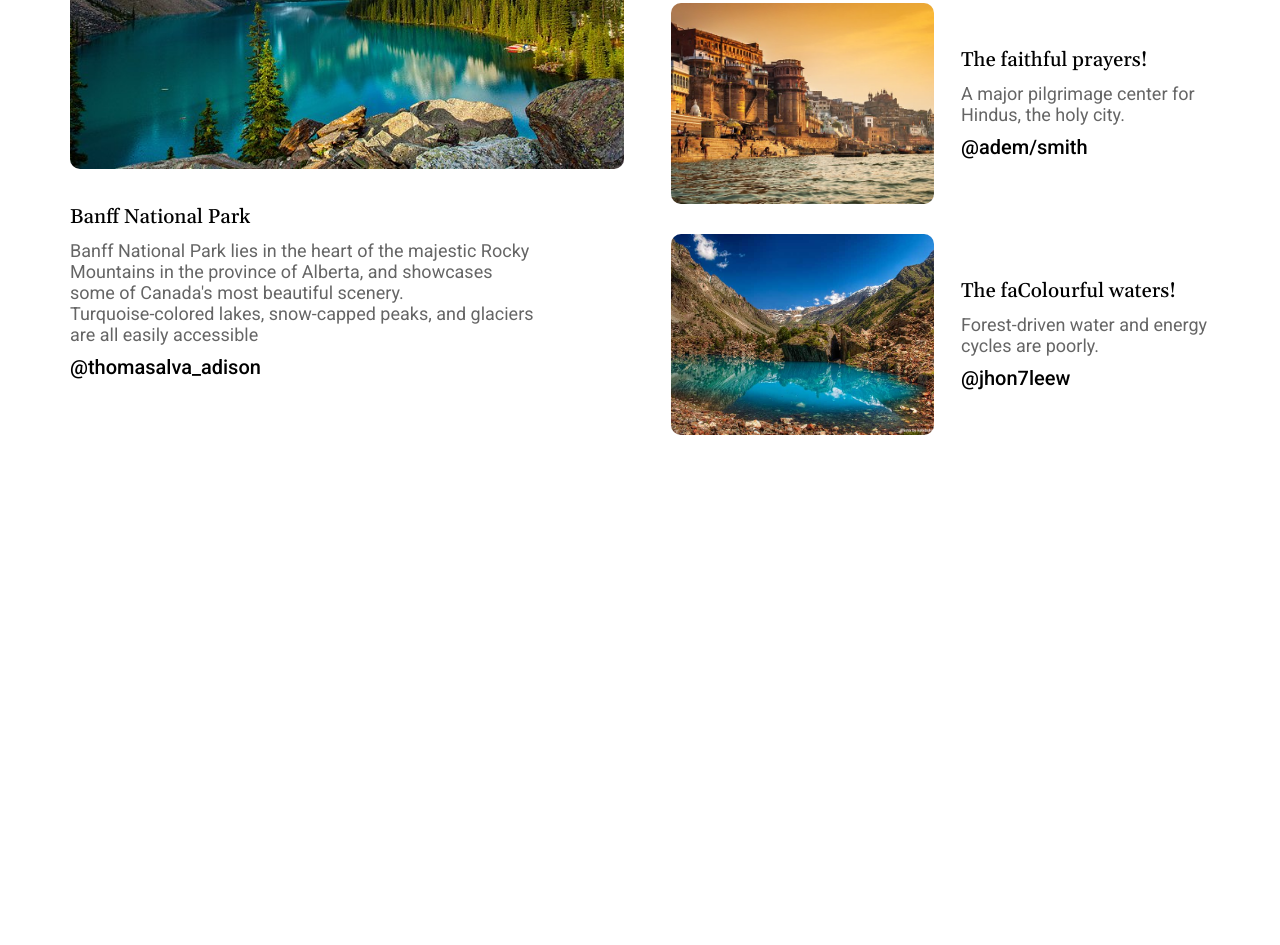
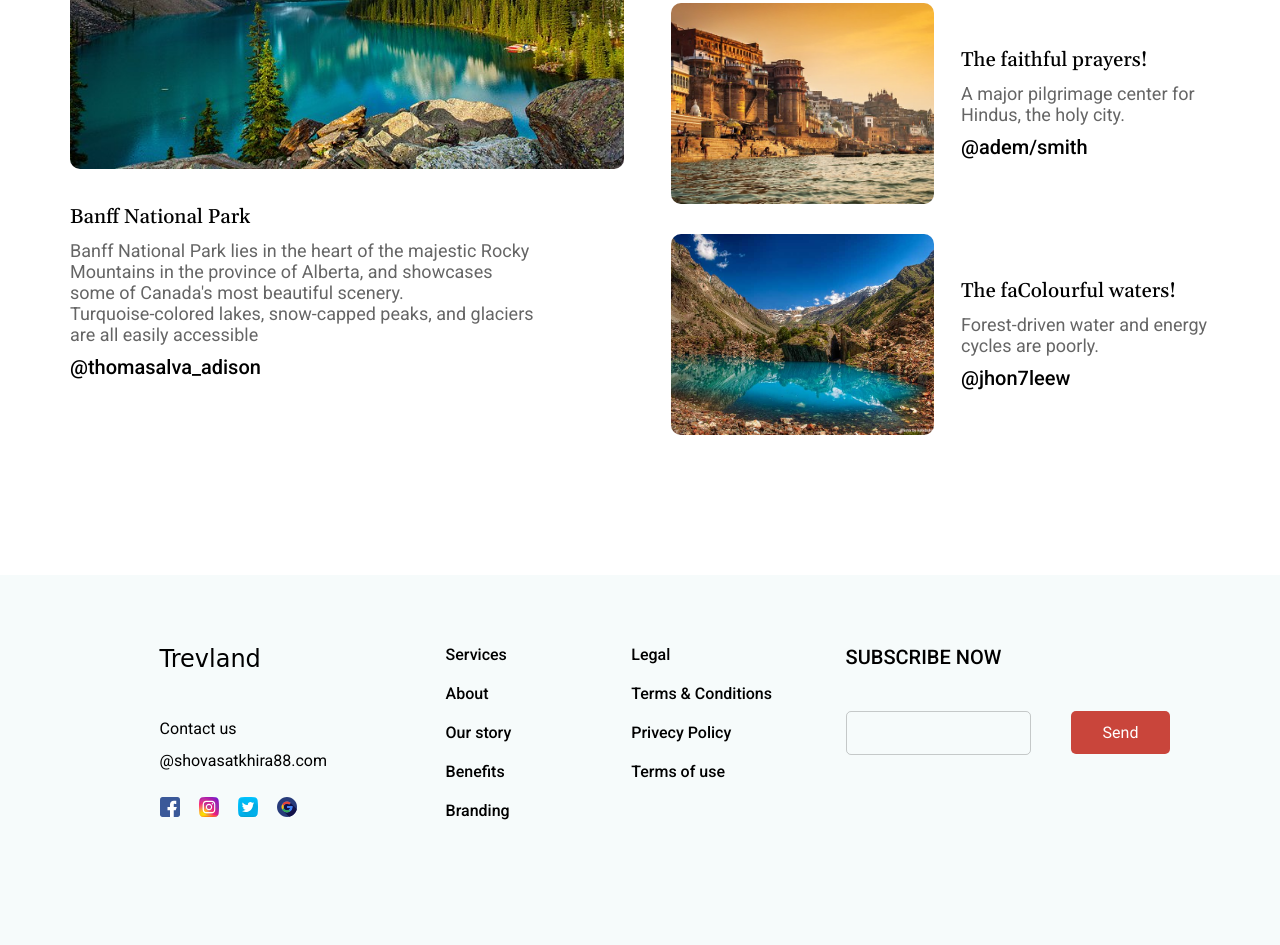
Before and after one commit to Morkvart/Trevland, a plain HTML site: page index.html in a window 1280 px wide. Shown: the part 2966-3911 px from the top of the page. Before the commit the page ends 3541 px from the top, so only its background shows below. Drawn offline with nearby package versions, Linux system fonts and the light colour scheme; a web font is replaced by a local one.

Commit message:
add footer

```diff
--- a/index.html
+++ b/index.html
@@ -30,8 +30,7 @@
 
             <h1 class="header__title">Railtrips To Here, There And Everywhere!</h1>
             <p class="header__subtitle">We all wish to start our year the best way possible and also according
-                to a
-                common belief if you have a great start to your.</p>
+                to a common belief if you have a great start to your.</p>
             <a href="#" class="header__btn btn">Explore more</a>
         </div>
         <img src="./img/header-bg-png.png" alt="" class="header__bg">
@@ -237,6 +236,43 @@
             </div>
         </section>
     </main>
+
+    <footer class="footer">
+        <div class="container">
+            <div class="footer__columns">
+                <div class="footer__contacts">
+                    <div class="contacts__title">Trevland</div>
+                    <div class="contacts__email">Contact us @shovasatkhira88.com</div>
+                    <div class="contacts__icons">
+                        <a href="#" class="contacts__icon"><img src="img/icon/facebook.svg" alt=""></a>
+                        <a href="#" class="contacts__icon"><img src="img/icon/instagram.svg" alt=""></a>
+                        <a href="#" class="contacts__icon"><img src="img/icon/twitter.svg" alt=""></a>
+                        <a href="#" class="contacts__icon"><img src="img/icon/google.svg" alt=""></a>
+                    </div>
+                </div>
+                <div class="footer__links">
+                    <a href="#">Services</a>
+                    <a href="#">About</a>
+                    <a href="#">Our story</a>
+                    <a href="#">Benefits</a>
+                    <a href="#">Branding</a>
+                    <a href="#">Legal</a>
+                    <a href="#">Terms & Conditions</a>
+                    <a href="#">Privecy Policy</a>
+                    <a href="#">Terms of use</a>
+                </div>
+                <div class="footer__subscribe">
+                    <div class="subscribe__title">SUBSCRIBE NOW</div>
+                    <div class="subscribe__form">
+                        <form action="">
+                            <input type="text">
+                            <button class="subscribe__btn btn">Send</button>
+                        </form>
+                    </div>
+                </div>
+            </div>
+        </div>
+    </footer>
     <script src="js/slider.js"></script>
 </body>
 
--- /dev/null
+++ b/sass/blocks/_footer.scss
@@ -0,0 +1,79 @@
+.footer {
+  background-color: rgba(38, 148, 153, 0.04);
+}
+.footer__columns {
+  padding: 70px 0;
+  display: flex;
+  justify-content: center;
+  flex-wrap: wrap;
+}
+.footer__contacts {
+  max-width: 186px;
+  margin: 0 50px 30px;
+  .contacts__title {
+    font-family: $ribeye;
+    font-size: 24px;
+    margin-bottom: 40px;
+  }
+  .contacts__email {
+    font-family: $roboto;
+    line-height: 2;
+    margin-bottom: 20px;
+  }
+  .contacts__icon {
+    display: inline-block;
+    width: 20px;
+    height: 20px;
+    border-radius: 50%;
+    margin-right: 15px;
+    transition: box-shadow 0.3s;
+    &:last-child {
+      margin-right: 0;
+    }
+    &:hover {
+      box-shadow: 0px 0px 6px 5px rgba(0, 0, 0, 0.5);
+    }
+  }
+}
+
+.footer__links {
+  display: flex;
+  flex-wrap: wrap;
+  flex-direction: column;
+  font-family: $roboto;
+  font-weight: 500;
+  height: 200px;
+  width: 350px;
+  margin: 0 50px 30px;
+  a {
+    margin-bottom: 20px;
+    margin-right: 120px;
+    transition: color 0.3s;
+    &:hover {
+      color: #c9453b;
+    }
+  }
+}
+
+.footer__subscribe {
+  font-family: $roboto;
+  .subscribe__title {
+    font-weight: 500;
+    font-size: 20px;
+    margin-bottom: 42px;
+  }
+  .subscribe__form {
+    input {
+      height: 44px;
+      max-width: 195px;
+      margin-right: 36px;
+      background: rgba(38, 148, 153, 0);
+      border: 1px solid rgba($color: #000000, $alpha: 0.2);
+      border-radius: 5px;
+    }
+    button {
+      padding: 12px 32px;
+      color: #fff;
+    }
+  }
+}
--- a/sass/main.scss
+++ b/sass/main.scss
@@ -6,3 +6,4 @@
 @import "./blocks/location";
 @import "./blocks/offers";
 @import "./blocks/news";
+@import "./blocks/footer";
```
Also changed, not shown: css/main.css.
